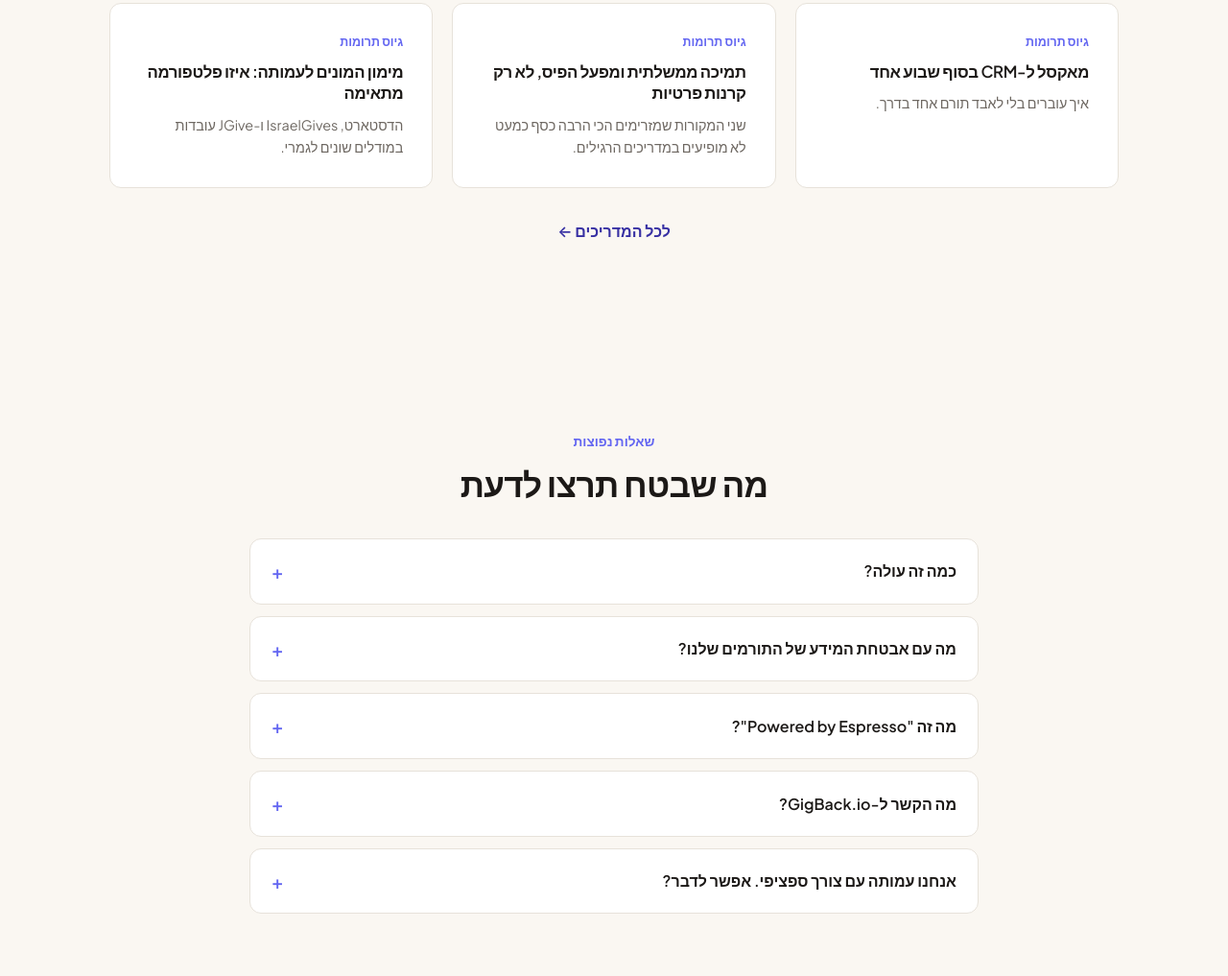
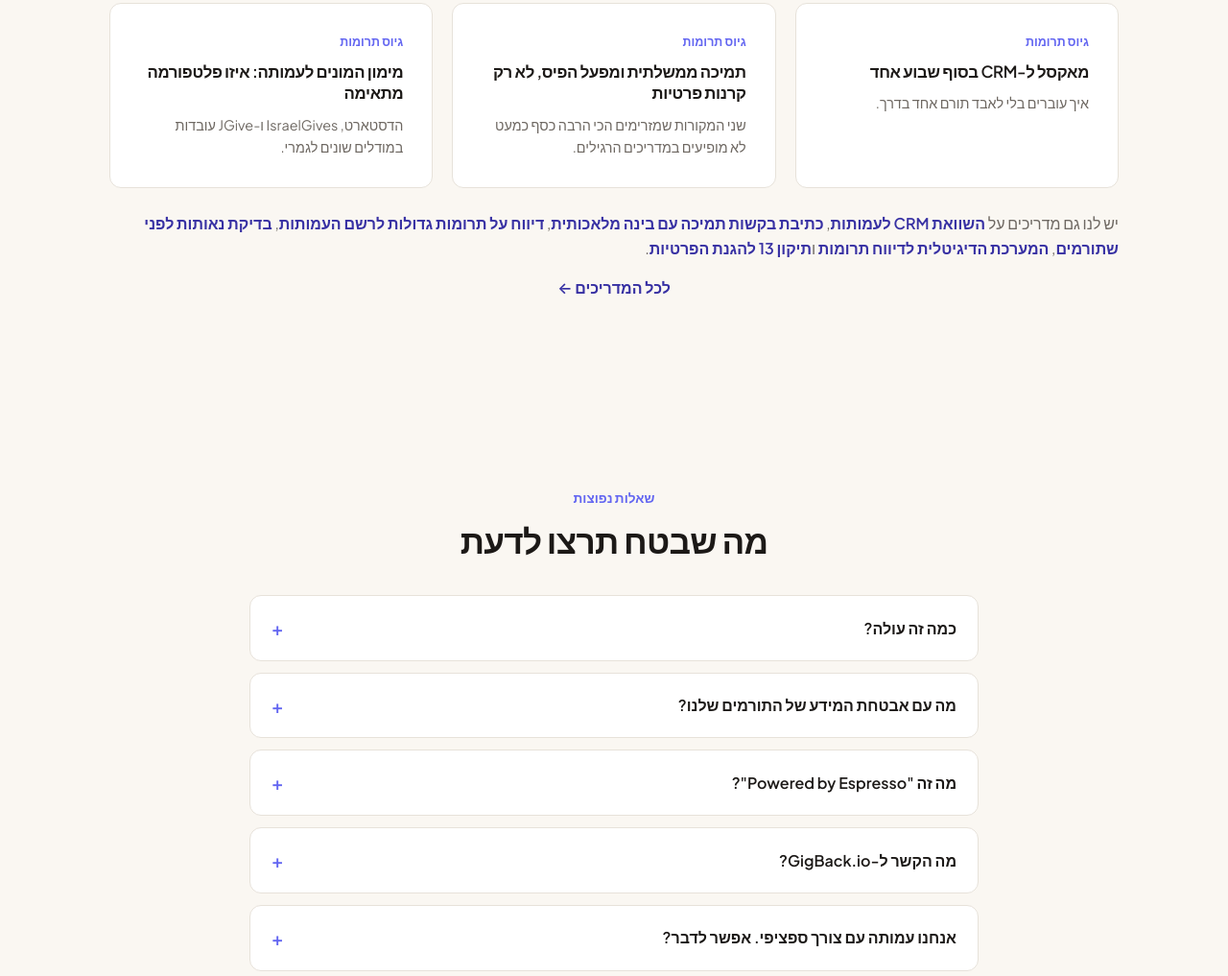
Before and after one commit to dorgoldman/gigback-labs, a plain HTML site: page index.html in a window 1280 px wide. Shown: the part 3662-4679 px from the top of the page at 96% size. Drawn offline with Linux system fonts and the light colour scheme.

Commit message:
Link the remaining 6 guides from the homepage (internal links)
All 9 previously-linked guides sit in two buckets per this week's GSC pull
(research/gsc/gigback-org-2026-09-28.md in the agency repo): crawled_not_indexed
or indexed. The 6 guides this adds (ngo-crm-comparison, ai-fundraising-grant-writing,
regulator-major-donor-relationships, donor-due-diligence-checklist,
digital-donation-reporting-2026, privacy-law-amendment-13-ngos) are the ones still
unknown_to_google — never crawled at all. Homepage is the only page GSC confirms
indexed/crawled, so every guide now gets a direct link from it, closing the gap
T53/T55 left open (noted in SeoGB's MEMORY.md: '6 still have none').

One paragraph, 6 inline links, HE+EN, no new CSS/design surface, matches the
existing about-section link pattern. Em-dash grep clean.

```diff
--- a/index.html
+++ b/index.html
@@ -303,7 +303,11 @@
         <span data-lang="en">Headstart, IsraelGives, and JGive run on very different models.</span></p>
       </a>
     </div>
-    <p style="text-align:center;margin-top:32px">
+    <p style="margin-top:24px">
+      <span data-lang="he">יש לנו גם מדריכים על <a href="/guides/ngo-crm-comparison">השוואת CRM לעמותות</a>, <a href="/guides/ai-fundraising-grant-writing">כתיבת בקשות תמיכה עם בינה מלאכותית</a>, <a href="/guides/regulator-major-donor-relationships">דיווח על תרומות גדולות לרשם העמותות</a>, <a href="/guides/donor-due-diligence-checklist">בדיקת נאותות לפני שתורמים</a>, <a href="/guides/digital-donation-reporting-2026">המערכת הדיגיטלית לדיווח תרומות</a> ו<a href="/guides/privacy-law-amendment-13-ngos">תיקון 13 להגנת הפרטיות</a>.</span>
+      <span data-lang="en">We also cover <a href="/guides/ngo-crm-comparison">comparing CRMs for NGOs</a>, <a href="/guides/ai-fundraising-grant-writing">writing grant requests with AI</a>, <a href="/guides/regulator-major-donor-relationships">reporting large donations to the registrar</a>, <a href="/guides/donor-due-diligence-checklist">donor due diligence before you give</a>, <a href="/guides/digital-donation-reporting-2026">the digital donation reporting system</a>, and <a href="/guides/privacy-law-amendment-13-ngos">Privacy Law Amendment 13</a>.</span>
+    </p>
+    <p style="text-align:center;margin-top:16px">
       <a href="/guides/"><span data-lang="he">לכל המדריכים ←</span><span data-lang="en">See all guides →</span></a>
     </p>
   </div>
```
